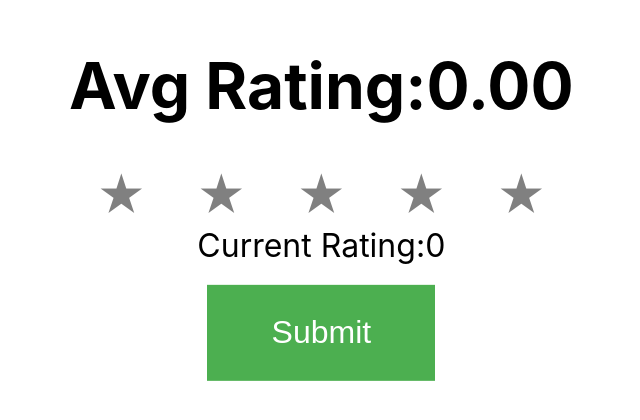
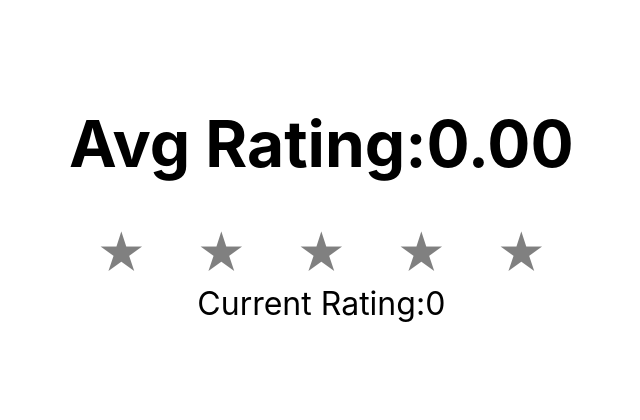
Before and after one commit to KotiMango/React-mouseMove-star-rating, a React (Create React App) app: page / in a window 1280 px wide. Shown: the part 196-616 px from the top of the page, without its empty margins (319-959 px from the left). Built offline with nearby package versions, Linux system fonts and the light colour scheme.

Commit message:
submit and rate are now set within the elStars

```diff
--- a/src/App.css
+++ b/src/App.css
@@ -43,9 +43,12 @@
   right: 50%;
   transform: translate(50%, -50%);
   text-align: center;
+  cursor: default;
+  caret-color: rgba(0, 0, 0, 0);
 }
 .stars {
   transform: scale(2);
+  cursor: pointer;
 }
 .star {
   font-size: x-large;
@@ -82,9 +85,3 @@
   font-size: 16px;
   margin-top: 10px;
 }
-@media only screen and (max-width: 425px) {
-  .star.half:after {
-    margin-left: -24px;
-    width: 12px;
-  }
-}
--- a/src/Stars.jsx
+++ b/src/Stars.jsx
@@ -28,8 +28,8 @@ export default function Stars() {
     setIsRenderAvg(true);
   };
 
-  let ratingStars = renderStars(starRate, onMouseStar);
-  let averageRatingStars = renderStars(avgRating);
+  let ratingStars = renderStars(starRate, submitRate, onMouseStar);
+  let averageRatingStars = renderStars(avgRating, submitRate);
 
   return (
     <div className='stars-container'>
@@ -40,9 +40,6 @@ export default function Stars() {
           Current Rating:
           {isRenderAvg ? ' AVG' : starRate}
         </div>
-        <button className='button' onClick={submitRate}>
-          {isRenderAvg ? 'Rate' : 'Submit'}
-        </button>
       </div>
     </div>
   );
--- a/src/stars-service.js
+++ b/src/stars-service.js
@@ -6,7 +6,7 @@ export function roundToHalf(rawAvgFloat) {
   return roundedNum + 0.5;
 }
 
-export const renderStars = (avgRating, func = null) => {
+export const renderStars = (avgRating, submitRate, func = null) => {
   const roundedAvg = roundToHalf(avgRating);
   const elStarArr = new Array(5).fill(0).map((star, idx) => {
     const starPos = idx;
@@ -14,6 +14,7 @@ export const renderStars = (avgRating, func = null) => {
       if (roundedAvg - starPos === 0.5)
         return (
           <span
+            onClick={submitRate}
             onMouseMove={(ev) => (func ? func(ev, idx) : '')}
             className='star half'
             aria-hidden='true'
@@ -22,6 +23,7 @@ export const renderStars = (avgRating, func = null) => {
         );
       return (
         <span
+          onClick={submitRate}
           onMouseMove={(ev) => (func ? func(ev, idx) : '')}
           className='star on'
           aria-hidden='true'
@@ -31,6 +33,7 @@ export const renderStars = (avgRating, func = null) => {
     } else {
       return (
         <span
+          onClick={submitRate}
           onMouseMove={(ev) => (func ? func(ev, idx) : '')}
           className='star '
           aria-hidden='true'
```
